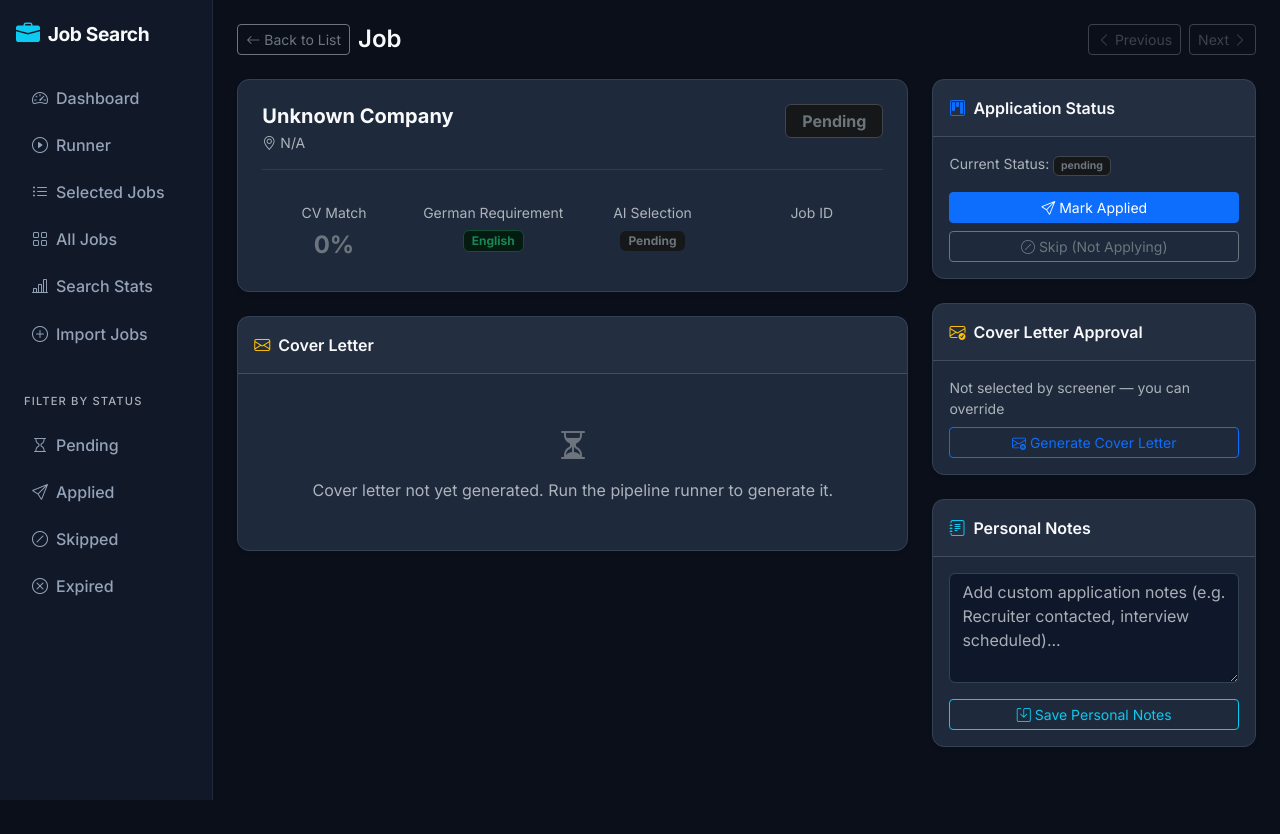
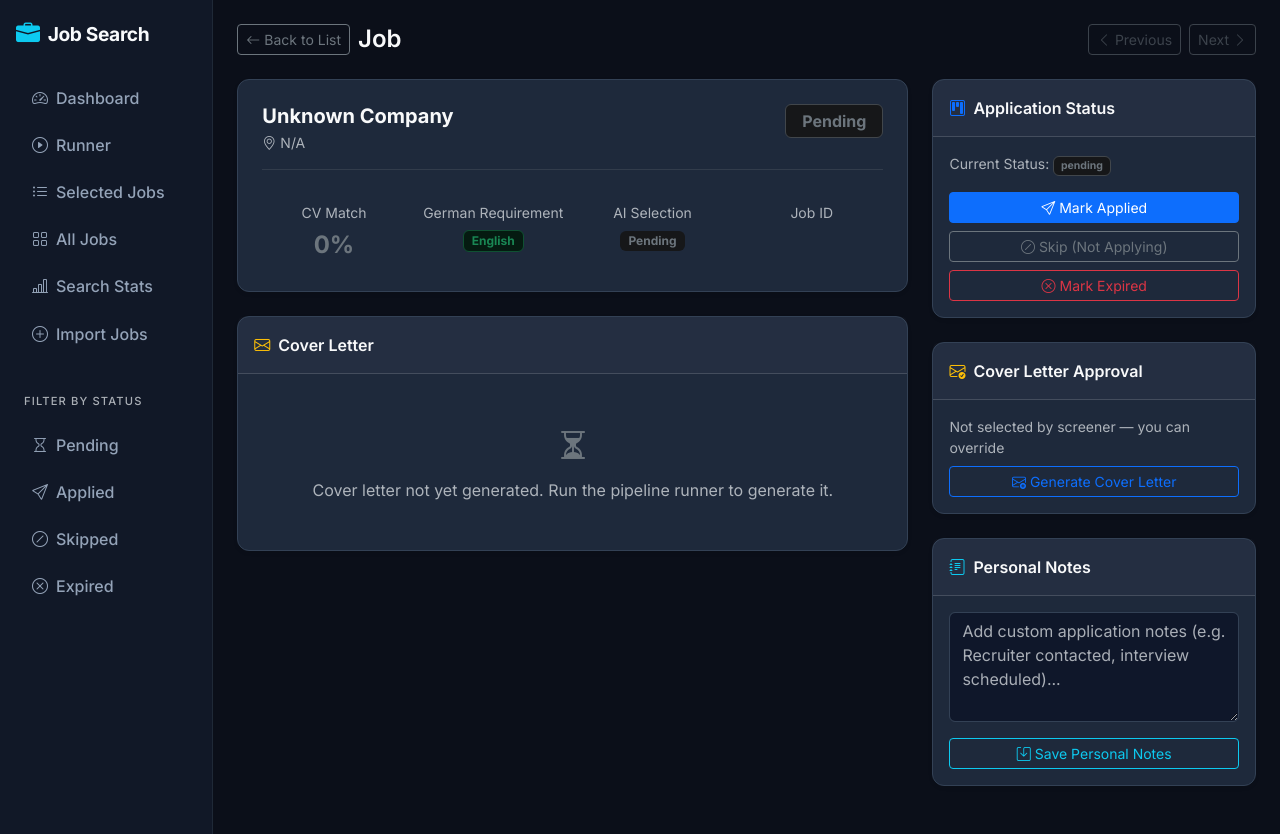
Before and after one commit to mertalpaydin/AI-assisted-job-search-tool, a Flask app: template src/job_search/web/templates/job_detail.html in a window 1280 px wide. Before the commit the page ends 800 px from the top, so only its background shows below. Run offline with Flask 3, Linux system fonts and the light colour scheme; the template is opened without the code that fills it, so the values that code supplies are empty.

Commit message:
fix(cleaner, web): update cleaner batch size to 500 and display expired status on job detail screen

```diff
--- a/src/job_search/core/database.py
+++ b/src/job_search/core/database.py
@@ -1435,7 +1435,7 @@ class DatabaseManager:
             """)
             return [row[0] for row in cur.fetchall()]
 
-    def get_pending_jobs_for_cleaner(self, limit: int = 100, exclude_ids: set[int] | None = None) -> list[dict]:
+    def get_pending_jobs_for_cleaner(self, limit: int = 500, exclude_ids: set[int] | None = None) -> list[dict]:
         """Return pending jobs to inspect for expired status, prioritizing selected jobs and newest jobs first."""
         with self._cursor() as cur:
             if exclude_ids:
--- a/src/job_search/web/templates/job_detail.html
+++ b/src/job_search/web/templates/job_detail.html
@@ -84,6 +84,17 @@
 <div class="row g-4">
   <!-- Left: details + cover letter -->
   <div class="col-md-8">
+    {% set st = job.application_status %}
+    {% if st == "expired" %}
+    <div class="alert alert-danger d-flex align-items-center mb-4 border-danger" role="alert">
+      <i class="bi bi-exclamation-octagon-fill me-3 fs-3 text-danger"></i>
+      <div>
+        <h6 class="alert-heading mb-1 fw-bold">Job Posting Expired</h6>
+        <div class="small">This job has been detected as closed or no longer accepting applications on LinkedIn.</div>
+      </div>
+    </div>
+    {% endif %}
+
     <!-- Executive Screening Summary Card -->
     <div class="card detail-summary-card shadow-sm mb-4">
       <div class="card-body p-4">
@@ -102,9 +113,9 @@
               {% endif %}
             </p>
           </div>
-          {% set st = job.application_status %}
           {% if st == "applied" %}<span class="badge bg-primary fs-6 px-3 py-2">Applied</span>
           {% elif st == "skipped" %}<span class="badge bg-secondary text-secondary-emphasis fs-6 px-3 py-2">Skipped</span>
+          {% elif st == "expired" %}<span class="badge bg-danger-subtle text-danger border border-danger-subtle fs-6 px-3 py-2"><i class="bi bi-x-circle me-1"></i>Expired</span>
           {% else %}<span class="badge bg-secondary-subtle text-secondary border border-secondary-subtle fs-6 px-3 py-2">Pending</span>{% endif %}
         </div>
 
@@ -233,6 +244,7 @@
           Current Status:
           {% if st == "applied" %}<span class="badge bg-primary">applied</span>
           {% elif st == "skipped" %}<span class="badge bg-secondary text-secondary-emphasis">skipped</span>
+          {% elif st == "expired" %}<span class="badge bg-danger-subtle text-danger border border-danger-subtle">expired</span>
           {% else %}<span class="badge bg-secondary-subtle text-secondary border border-secondary-subtle">pending</span>{% endif %}
           {% if job.applied_at %}
           <span class="ms-2 text-muted">· {{ job.applied_at[:10] }}</span>
@@ -249,6 +261,11 @@
             {% if job.application_status != "skipped" %}
             <button name="status" value="skipped" class="btn btn-outline-secondary btn-sm">
               <i class="bi bi-slash-circle me-1"></i>Skip (Not Applying)
+            </button>
+            {% endif %}
+            {% if job.application_status != "expired" %}
+            <button name="status" value="expired" class="btn btn-outline-danger btn-sm">
+              <i class="bi bi-x-circle me-1"></i>Mark Expired
             </button>
             {% endif %}
             {% if job.application_status %}
```
Also changed, not shown: src/job_search/cleaner/cleaner.py (+9 -13 lines).
